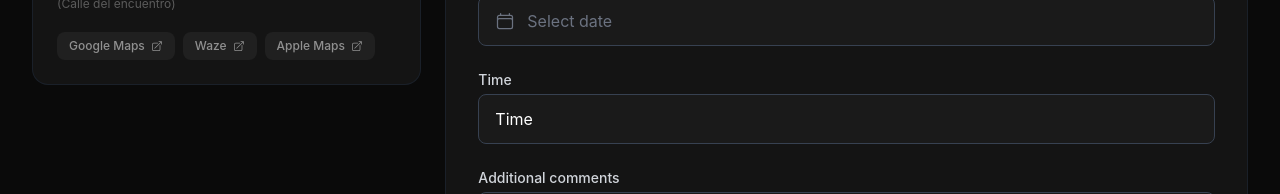
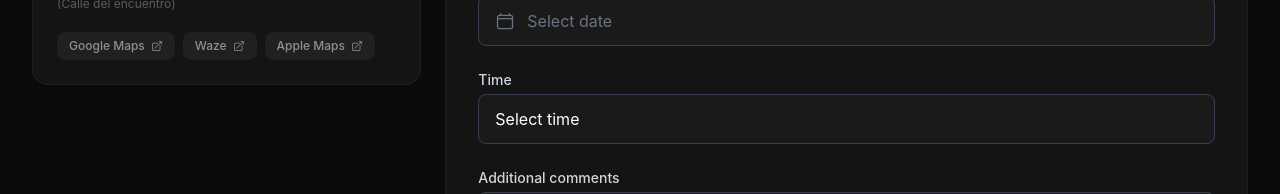
Before and after one commit to sebastian-ardila/baladar-gastro-bar, a Next.js app: page /en/reservas/ in a window 1280 px wide. Shown: the part 551-745 px from the top of the page. Built offline with nearby package versions, Linux system fonts and the light colour scheme.

Commit message:
feat: add form validation with error messages on required fields

```diff
--- a/src/components/forms/ReservationForm.tsx
+++ b/src/components/forms/ReservationForm.tsx
@@ -39,14 +39,19 @@ export default function ReservationForm() {
     time: '',
     comments: '',
   });
+  const [tried, setTried] = useState(false);
 
   const guestsNum = parseInt(form.guests) || 1;
-  const isValid = form.name.trim() && form.date && form.time;
+
+  const missingName = !form.name.trim();
+  const missingDate = !form.date;
+  const missingTime = !form.time;
+  const isValid = !missingName && !missingDate && !missingTime;
 
   const today = new Date().toISOString().split('T')[0];
 
   const timeOptions = [
-    { value: '', label: t('time') },
+    { value: '', label: isEs ? 'Seleccionar hora' : 'Select time' },
     ...Array.from({ length: 13 }, (_, i) => {
       const hour = 11 + i;
       const h = hour > 12 ? hour - 12 : hour;
@@ -57,6 +62,7 @@ export default function ReservationForm() {
 
   const handleSubmit = (e: React.FormEvent) => {
     e.preventDefault();
+    setTried(true);
     if (!isValid) return;
     const formattedDate = formatDateLabel(form.date, locale);
     const message = buildReservationMessage(
@@ -72,16 +78,25 @@ export default function ReservationForm() {
     dateInputRef.current?.focus();
   };
 
+  // Show error styling only after user tried to submit
+  const showError = (missing: boolean) => tried && missing;
+
   return (
-    <form onSubmit={handleSubmit} className="space-y-6">
+    <form onSubmit={handleSubmit} className="space-y-6" noValidate>
+      {/* Name */}
+      <div>
         <Input
           label={t('name')}
           id="res-name"
           placeholder={t('namePlaceholder')}
           value={form.name}
           onChange={(e) => setForm({ ...form, name: e.target.value })}
-        required
+          className={showError(missingName) ? 'border-red-500/60 focus:border-red-500 focus:ring-red-500/30' : ''}
         />
+        {showError(missingName) && (
+          <p className="text-red-400 text-xs mt-1.5">{isEs ? 'Ingresa tu nombre' : 'Enter your name'}</p>
+        )}
+      </div>
 
       {/* Guests counter */}
       <div className="w-full">
@@ -123,7 +138,6 @@ export default function ReservationForm() {
           onChange={(e) => setForm({ ...form, date: e.target.value })}
           className="sr-only"
           tabIndex={-1}
-          required
         />
         <button
           type="button"
@@ -131,27 +145,37 @@ export default function ReservationForm() {
           className={`w-full flex items-center gap-3 px-4 py-3 rounded-lg border transition-colors text-left ${
             form.date
               ? 'border-accent/40 bg-accent/5 text-white'
+              : showError(missingDate)
+                ? 'border-red-500/60 bg-dark-light text-gray-500'
                 : 'border-gray-700 bg-dark-light text-gray-500 hover:border-gray-500'
           }`}
         >
-          <HiOutlineCalendar className={`w-5 h-5 shrink-0 ${form.date ? 'text-accent' : 'text-gray-500'}`} />
+          <HiOutlineCalendar className={`w-5 h-5 shrink-0 ${form.date ? 'text-accent' : showError(missingDate) ? 'text-red-400' : 'text-gray-500'}`} />
           <span className="text-base">
             {form.date
               ? formatDateLabel(form.date, locale)
               : (isEs ? 'Seleccionar fecha' : 'Select date')}
           </span>
         </button>
+        {showError(missingDate) && (
+          <p className="text-red-400 text-xs mt-1.5">{isEs ? 'Selecciona una fecha' : 'Select a date'}</p>
+        )}
       </div>
 
       {/* Time */}
+      <div>
         <Select
           label={t('time')}
           id="res-time"
           options={timeOptions}
           value={form.time}
           onChange={(e) => setForm({ ...form, time: e.target.value })}
-        required
+          className={showError(missingTime) ? 'border-red-500/60 focus:border-red-500 focus:ring-red-500/30' : ''}
         />
+        {showError(missingTime) && (
+          <p className="text-red-400 text-xs mt-1.5">{isEs ? 'Selecciona una hora' : 'Select a time'}</p>
+        )}
+      </div>
 
       {/* Comments */}
       <div className="w-full">
@@ -168,10 +192,18 @@ export default function ReservationForm() {
         />
       </div>
 
+      {/* Submit */}
+      <div>
         <Button type="submit" className="w-full" size="lg" disabled={!isValid}>
           <FaWhatsapp className="w-5 h-5" />
           {t('submit')}
         </Button>
+        {tried && !isValid && (
+          <p className="text-white/30 text-xs text-center mt-2">
+            {isEs ? 'Completa los campos requeridos' : 'Fill in the required fields'}
+          </p>
+        )}
+      </div>
     </form>
   );
 }
```
Lines whose indentation alone changed are shown as unchanged.
